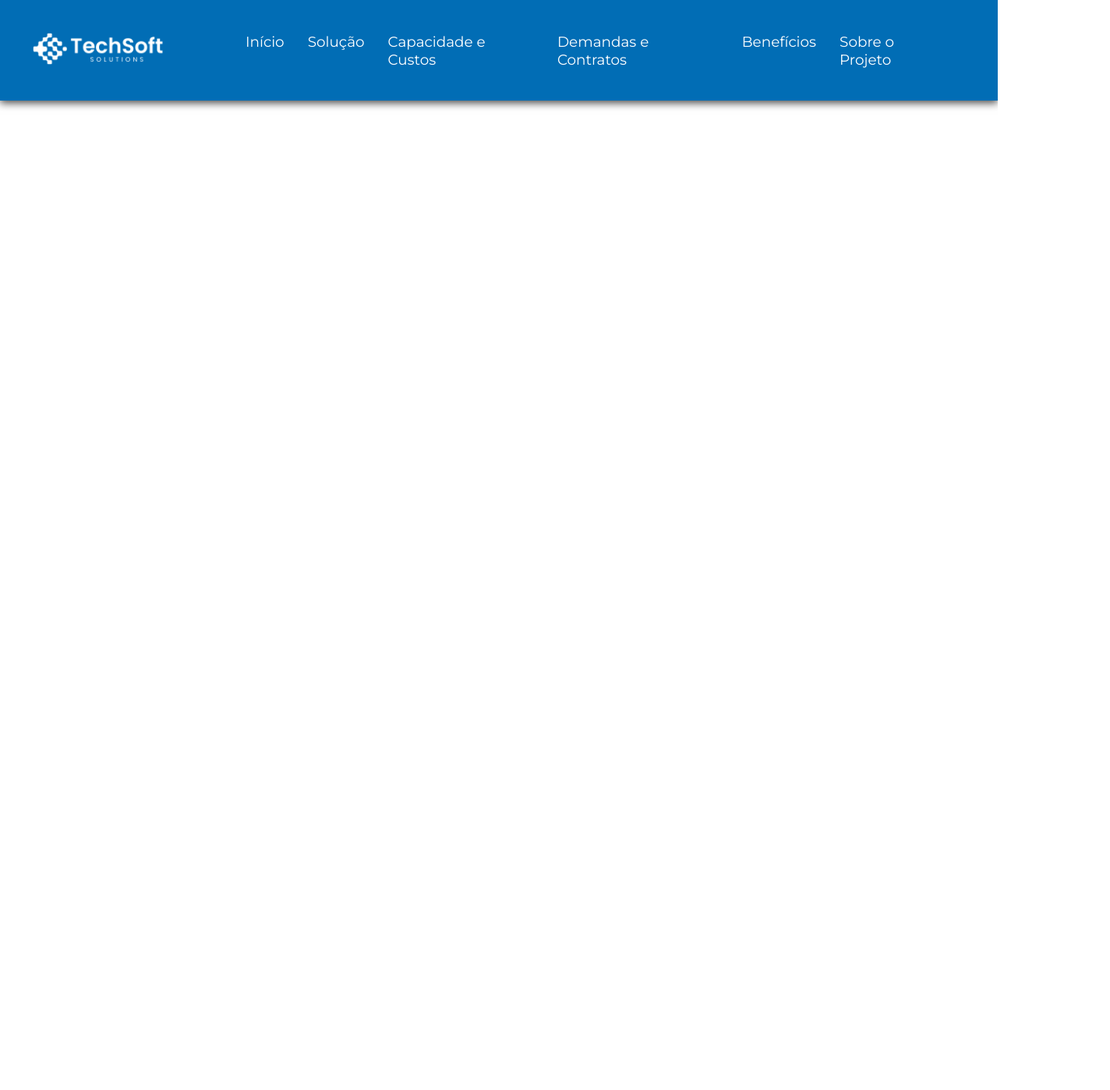
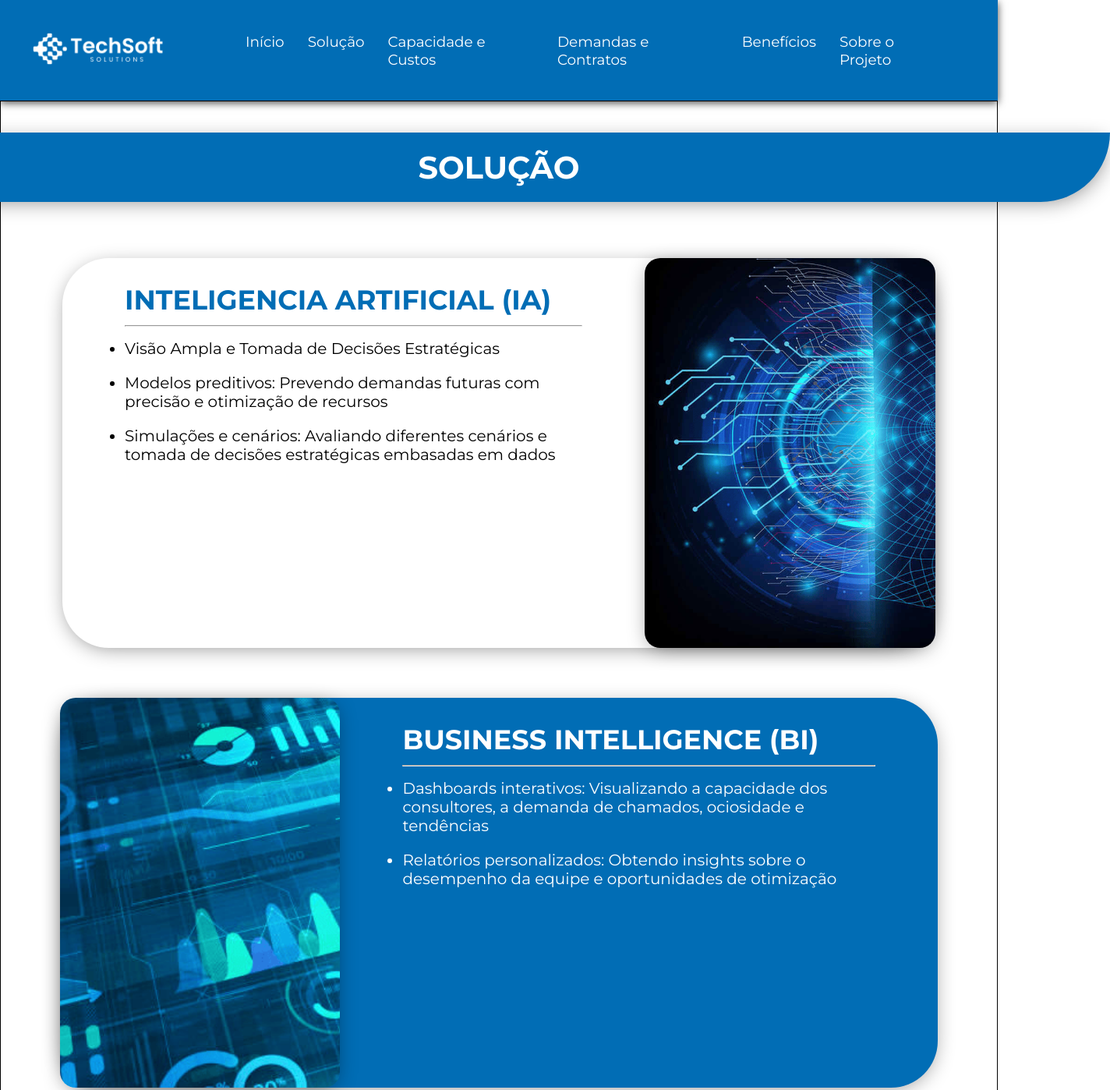
Before and after one commit to joaombvb/techSoft-solutions, a plain HTML site: page solucao.html in a window 1280 px wide. Shown: the top 1398 px of the page at 78% size, 1424 px wide, since content can reach past the window. Before the commit the page ends 800 px from the top, so only its background shows below. Drawn offline with Linux system fonts and the light colour scheme.

Commit message:
adiciona pagina solução

```diff
--- /dev/null
+++ b/assets/css/solucao.css
@@ -0,0 +1,73 @@
+.solucao-container {
+    display: flex;
+    flex-direction: column;
+    align-items: center;
+    border: 1px solid black;
+}
+
+.solucao-titulo {
+    font-size: 40px;
+    text-transform: uppercase;
+    margin: 1em;
+    padding: 0.5em 17em;
+    background-color: var(--primary-color);
+    color: var(--white-color);
+    border-radius: 100px 0 100px 0;
+    box-shadow: var(--box-shadow);
+
+}
+.card {
+    display: flex;
+    margin: 2em 15%;
+    box-shadow: var(--box-shadow);
+    border-radius: 60px;
+    justify-content: space-between;
+}
+
+.card2 {
+    background-color: var(--primary-color);
+}
+.card-container {
+    padding: 2em 5em;
+}
+
+.card-titulo {
+    text-transform: uppercase;
+    font-size: 35px;
+    color: var(--primary-color);
+    margin-bottom: 0.3em;
+}
+
+.card-titulo2, .card-lista2 li {
+    color: var(--white-color);
+}
+
+.card-lista {
+    margin: 1em 0;
+}
+
+.card-lista li {
+    margin-bottom: 1em;
+    font-size: 20px;
+}
+
+.img {
+    display: flex;
+    height: 500px;
+    width: 700px;
+    background-size: cover;
+    border-radius: 20px;
+    box-shadow: var(--box-shadow);
+}
+
+.img-cloud {
+    background-image: url(../img/img-cloud.png);
+}
+
+.img-ia {
+    background-image: url(../img/img-ia.png);
+}
+
+.img-bi {
+    background-image: url(../img/img-bi.png);
+}
--- a/assets/css/style.css
+++ b/assets/css/style.css
@@ -1,5 +1,6 @@
 @import url('header.css');
 @import url(index.css);
+@import url(solucao.css);
 @import url(prototipo1.css);
 @import url(prototipo2.css);
 @import url(sobre.css);
--- a/solucao.html
+++ b/solucao.html
@@ -25,7 +25,45 @@
             </div>
         </nav>
     </header>
-    <main>
+    <main class="solucao-container">
+        <h1 class="solucao-titulo">Solução</h1>
+        <div class="card">
+            <div class="card-container">
+                <h2 class="card-titulo">INTELIGENCIA ARTIFICIAL (IA)</h2>
+                <hr>
+                <ul class="card-lista">
+                    <li>Visão Ampla e Tomada de Decisões Estratégicas</li>
+                    <li>Modelos preditivos: Prevendo demandas futuras com precisão e otimização de recursos</li>
+                    <li>Simulações e cenários: Avaliando diferentes cenários e tomada de decisões estratégicas embasadas em dados</li>
+                </ul>
+            </div>
+            <div class="img img-ia">
+            </div>
+        </div>
+        <div class="card card2">
+            <div class="img img-bi">
+            </div>
+            <div class="card-container card-container2">
+                <h2 class="card-titulo card-titulo2">Business Intelligence (BI)</h2>
+                <hr>
+                <ul class="card-lista card-lista2">
+                    <li>Dashboards interativos: Visualizando a capacidade dos consultores, a demanda de chamados, ociosidade e tendências</li>
+                    <li>Relatórios personalizados: Obtendo insights sobre o desempenho da equipe e oportunidades de otimização</li>
+                </ul>
+            </div>
+        </div>
+        <div class="card">
+            <div class="card-container">
+                <h2 class="card-titulo">Trabalho Unificado</h2>
+                <hr>
+                <ul class="card-lista">
+                    <li>Integração de dados: centralizando dados de diferentes fontes para uma visão completa e,
+                        Automação de tarefas, liberando tempo para atividades mais estratégicas</li>
+                </ul>
+            </div>
+            <div class="img img-cloud"></div>
+        </div>
+
 
     </main>
     <footer>
```
